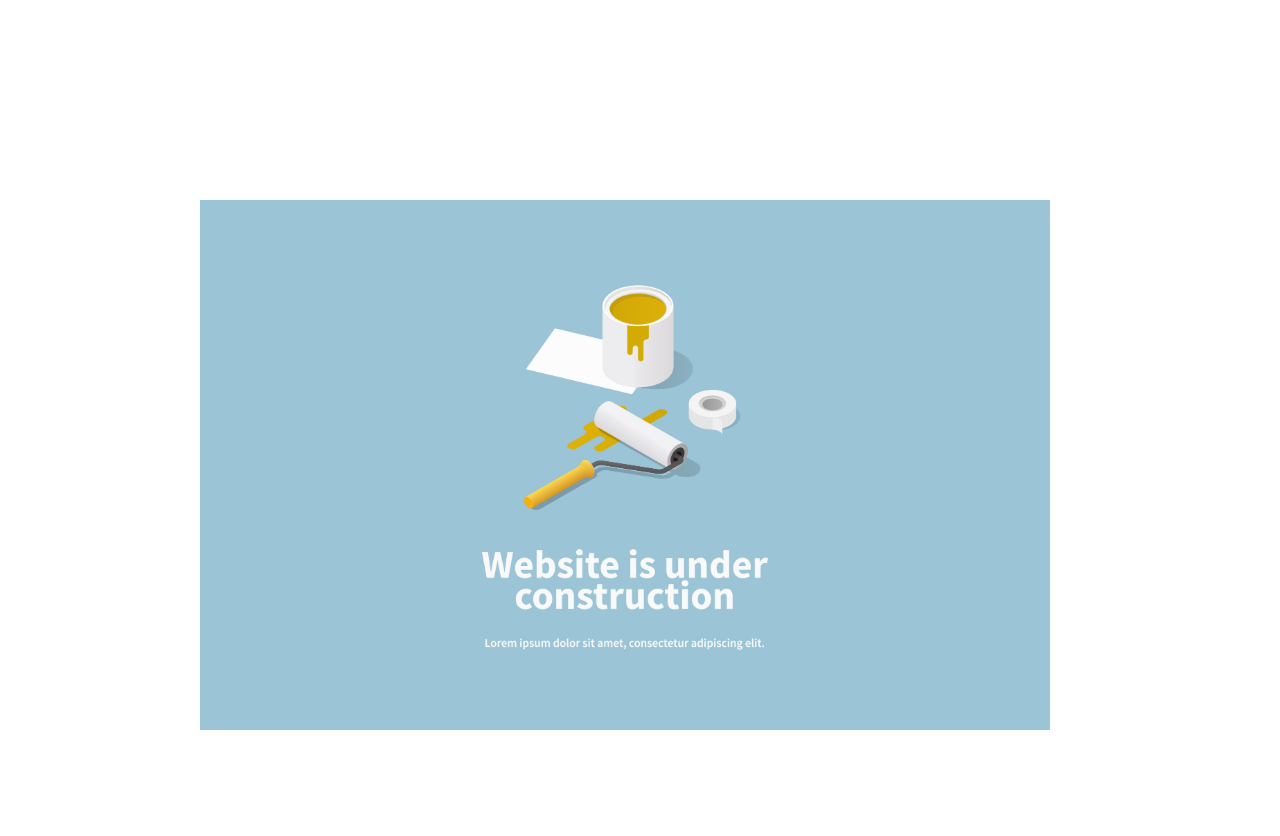
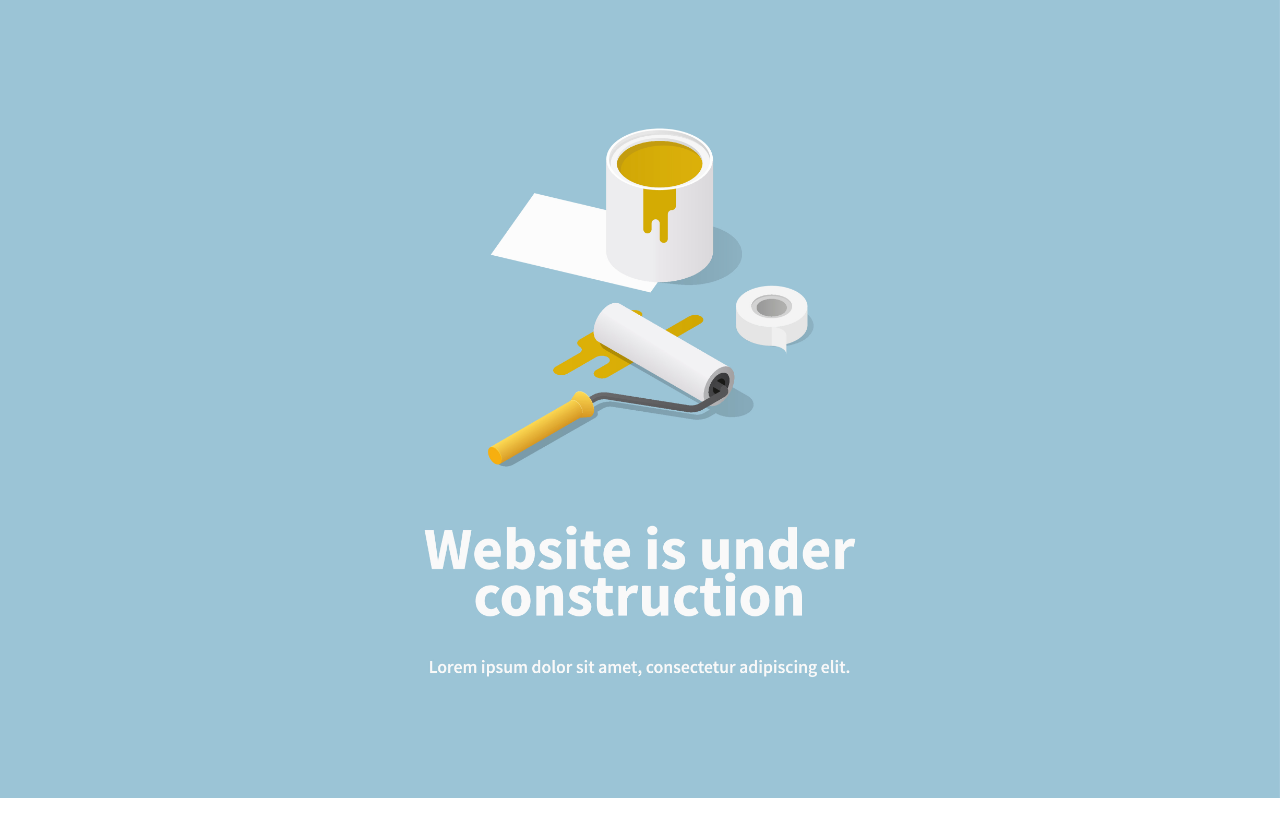
Before and after one commit to amandamerrifield/amandamerrifield.github.io, a plain HTML site: page index.html in a window 1280 px wide. After the commit the page ends 800 px from the top, so only its background shows below. Drawn offline with nearby package versions, Linux system fonts and the light colour scheme.

Commit message:
Creating fluid image and container

```diff
--- a/index.html
+++ b/index.html
@@ -5,8 +5,9 @@
     <title>Welcome</title>
     <link rel="stylesheet" href="https://stackpath.bootstrapcdn.com/bootstrap/4.4.1/css/bootstrap.min.css" integrity="sha384-Vkoo8x4CGsO3+Hhxv8T/Q5PaXtkKtu6ug5TOeNV6gBiFeWPGFN9MuhOf23Q9Ifjh" crossorigin="anonymous">
 </head>
-<body style="margin:200px;">
-<img src="AdobeStock_276236709.jpeg" style="max-height: 700px; max-width: 850px; position: center;">
-
+<body>
+<container class="fluid-md">
+   <img src="AdobeStock_276236709.jpeg" class="img-fluid" alt="Responsive image">
+</container>
 </body>
 </html>
```
